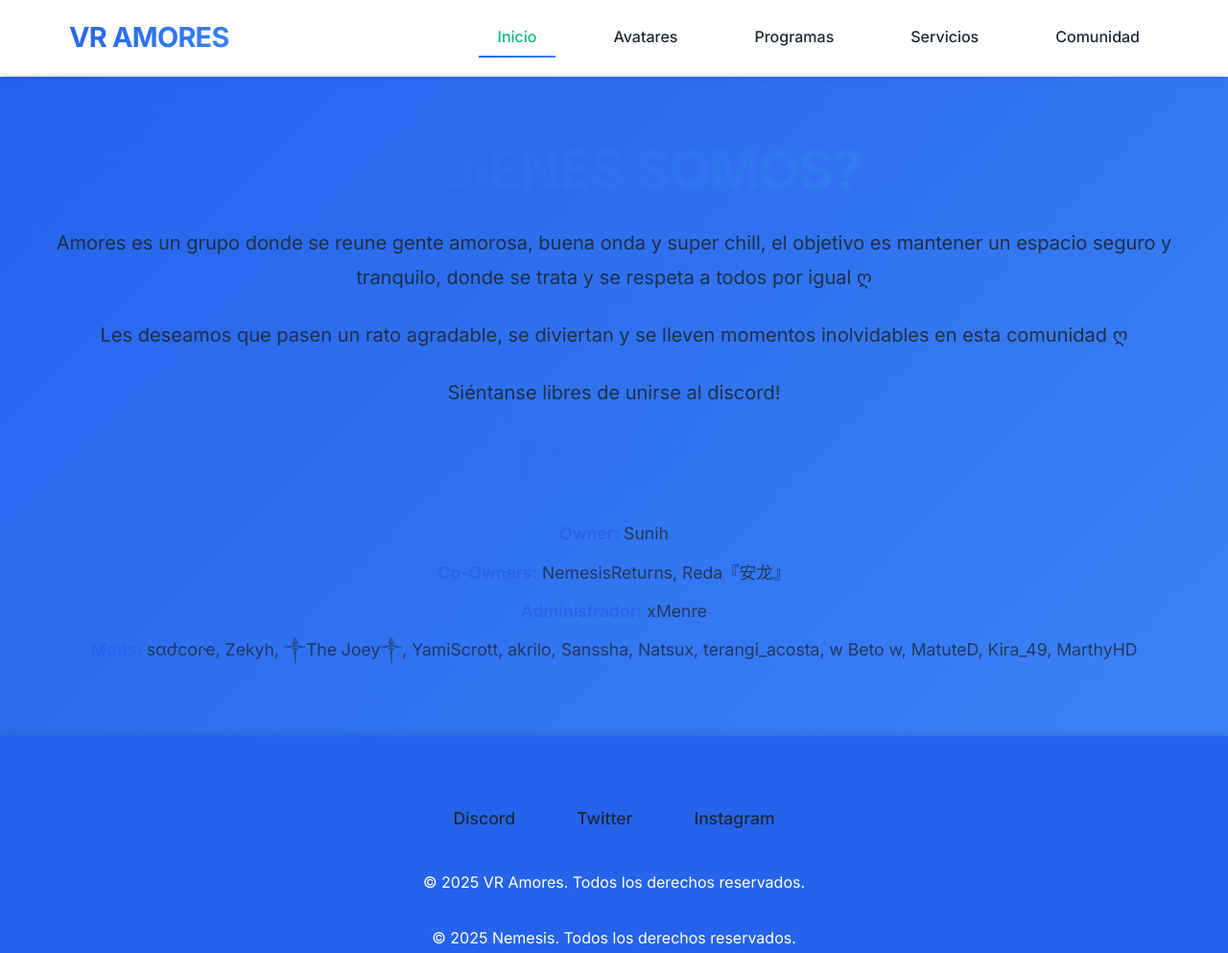
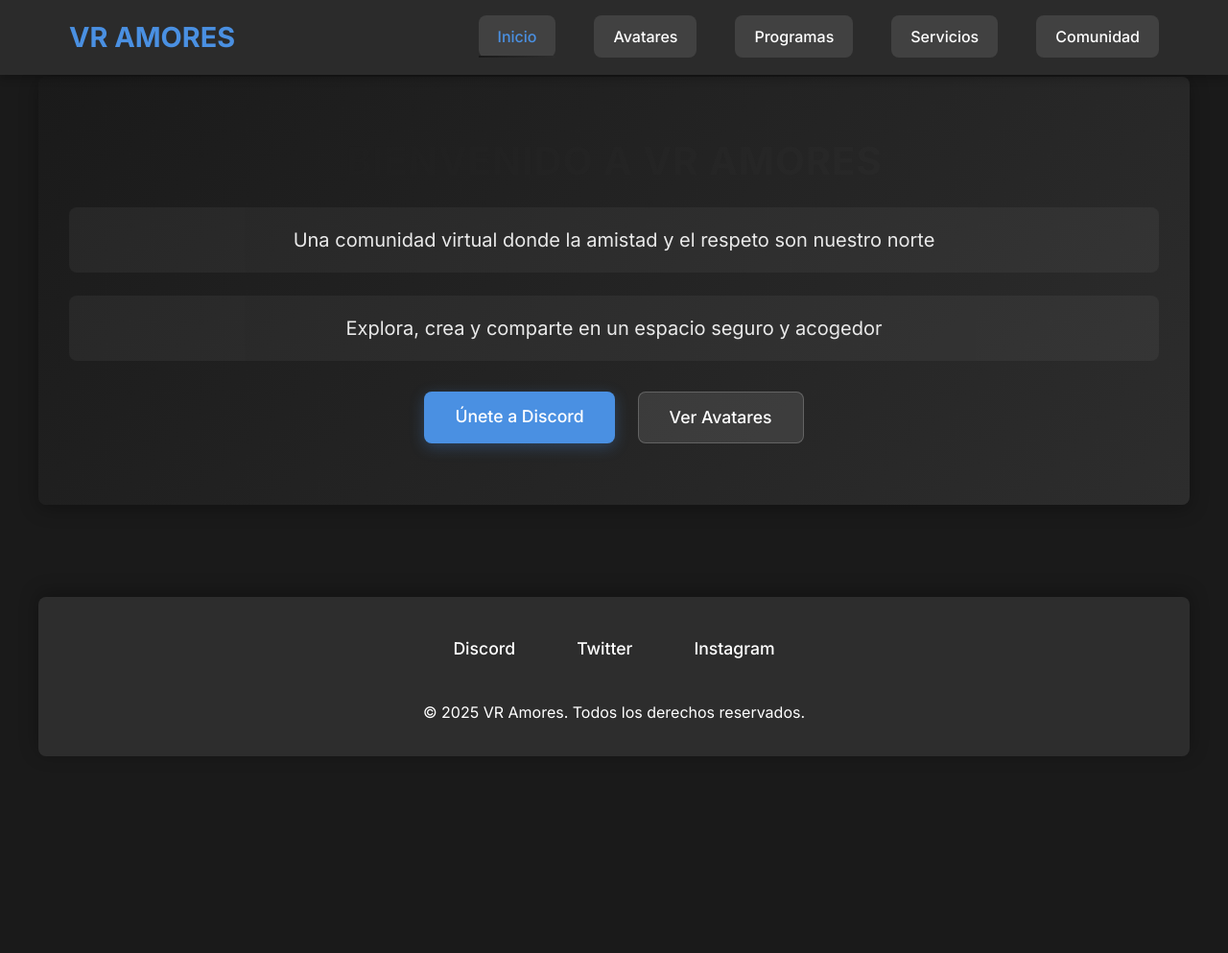
Before and after one commit to NemesisReturns95/NemesisProductos, a website: page index.html in a window 1280 px wide. Shown: the whole page at 96% size. After the commit the page ends 820 px from the top, so only its background shows below. Drawn offline with Linux system fonts and the light colour scheme.

Commit message:
Actualizando diseño para que se parezca más a VR Models Store con tema oscuro y botones CTA

```diff
--- a/index.html
+++ b/index.html
@@ -26,20 +26,14 @@
     <main>
         <section class="hero">
             <div class="hero-content">
-                <h1 class="gradient-text">¿Quiénes somos?</h1>
+                <h1 class="gradient-text">Bienvenido a VR Amores</h1>
                 <div class="description">
-                    <p class="highlight">Amores es un grupo donde se reune gente amorosa, buena onda y super chill, el objetivo es mantener un espacio seguro y tranquilo, donde se trata y se respeta a todos por igual ღ</p>
-                    <p class="highlight">Les deseamos que pasen un rato agradable, se diviertan y se lleven momentos inolvidables en esta comunidad ღ</p>
-                    <p class="highlight">Siéntanse libres de unirse al discord!</p>
+                    <p class="highlight">Una comunidad virtual donde la amistad y el respeto son nuestro norte</p>
+                    <p class="highlight">Explora, crea y comparte en un espacio seguro y acogedor</p>
                 </div>
-                <div class="team">
-                    <h2 class="gradient-text">Equipo</h2>
-                    <ul class="team-list">
-                        <li><strong>Owner:</strong> Sunih</li>
-                        <li><strong>Co-Owners:</strong> NemesisReturns, Reda『安龙』</li>
-                        <li><strong>Administrador:</strong> xMenre</li>
-                        <li><strong>Mods:</strong> sαժcօɾҽ, Zekyh, ༒The Joey༒, YamiScrott, akrilo, Sanssha, Natsux, terangi_acosta, w Beto w, MatuteD, Kira_49, MarthyHD</li>
-                    </ul>
+                <div class="cta-buttons">
+                    <a href="#" class="btn-primary">Únete a Discord</a>
+                    <a href="#" class="btn-secondary">Ver Avatares</a>
                 </div>
             </div>
         </section>
@@ -54,7 +48,6 @@
             </div>
             <p>&copy; 2025 VR Amores. Todos los derechos reservados.</p>
         </div>
-        <p>&copy; 2025 Nemesis. Todos los derechos reservados.</p>
     </footer>
 
     <script src="script.js"></script>
--- a/styles.css
+++ b/styles.css
@@ -1,10 +1,10 @@
 :root {
-    --primary-color: #2563eb;
-    --secondary-color: #3b82f6;
-    --accent-color: #10b981;
-    --text-color: #1f2937;
-    --light-bg: #f3f4f6;
-    --gradient-primary: linear-gradient(135deg, var(--primary-color), var(--secondary-color));
+    --primary-color: #1a1a1a;
+    --secondary-color: #2d2d2d;
+    --accent-color: #4a90e2;
+    --text-color: #ffffff;
+    --light-bg: #2d2d2d;
+    --gradient-primary: linear-gradient(135deg, #1a1a1a, #2d2d2d);
 }
 
 * {
@@ -17,13 +17,14 @@ body {
     font-family: 'Inter', -apple-system, BlinkMacSystemFont, 'Segoe UI', Roboto, Oxygen, Ubuntu, Cantarell, sans-serif;
     line-height: 1.6;
     color: var(--text-color);
+    background-color: var(--primary-color);
 }
 
 header {
-    background: rgba(255, 255, 255, 0.95);
-    backdrop-filter: blur(20px);
+    background: rgba(45, 45, 45, 0.95);
+    backdrop-filter: blur(10px);
     padding: 1rem 2rem;
-    box-shadow: 0 4px 6px -1px rgba(0, 0, 0, 0.1), 0 2px 4px -1px rgba(0, 0, 0, 0.06);
+    box-shadow: 0 2px 10px rgba(0, 0, 0, 0.3);
     position: fixed;
     width: 100%;
     top: 0;
@@ -43,10 +44,7 @@ nav {
 .logo {
     font-size: 1.8rem;
     font-weight: 700;
-    letter-spacing: -0.025em;
-    background: var(--gradient-primary);
-    -webkit-background-clip: text;
-    -webkit-text-fill-color: transparent;
+    color: var(--accent-color);
     text-transform: uppercase;
     transition: all 0.3s ease;
 }
@@ -70,6 +68,7 @@ nav {
     font-weight: 500;
     position: relative;
     overflow: hidden;
+    background: rgba(255, 255, 255, 0.1);
 }
 
 .nav-links li a::after {
@@ -103,18 +102,61 @@ main {
     padding: 4rem 2rem;
     background: var(--gradient-primary);
     color: white;
+    max-width: 1200px;
+    margin: 0 auto;
+    border-radius: 8px;
+    box-shadow: 0 4px 20px rgba(0, 0, 0, 0.3);
 }
 
 .hero h1,
 .gradient-text {
-    font-size: 3.5rem;
+    font-size: 2.5rem;
     margin-bottom: 1.5rem;
     background: var(--gradient-primary);
     -webkit-background-clip: text;
     -webkit-text-fill-color: transparent;
     text-transform: uppercase;
-    letter-spacing: -0.025em;
+    letter-spacing: 0.025em;
     line-height: 1.2;
+}
+
+.cta-buttons {
+    margin-top: 2rem;
+    display: flex;
+    justify-content: center;
+    gap: 1.5rem;
+}
+
+.btn-primary,
+.btn-secondary {
+    padding: 0.75rem 2rem;
+    border-radius: 8px;
+    font-weight: 500;
+    text-decoration: none;
+    transition: all 0.3s ease;
+    font-size: 1.1rem;
+}
+
+.btn-primary {
+    background: var(--accent-color);
+    color: white;
+    box-shadow: 0 4px 15px rgba(74, 144, 226, 0.3);
+}
+
+.btn-primary:hover {
+    transform: translateY(-2px);
+    box-shadow: 0 6px 20px rgba(74, 144, 226, 0.4);
+}
+
+.btn-secondary {
+    background: rgba(255, 255, 255, 0.1);
+    color: white;
+    border: 1px solid rgba(255, 255, 255, 0.2);
+}
+
+.btn-secondary:hover {
+    background: rgba(255, 255, 255, 0.2);
+    transform: translateY(-2px);
 }
 
 .highlight {
@@ -124,6 +166,9 @@ main {
     color: var(--text-color);
     opacity: 0.9;
     transition: opacity 0.3s ease;
+    background: rgba(255, 255, 255, 0.05);
+    padding: 1rem;
+    border-radius: 8px;
 }
 
 .highlight:hover {
@@ -153,6 +198,9 @@ main {
     margin: 0 auto;
     padding: 2rem;
     text-align: center;
+    background: var(--secondary-color);
+    border-radius: 8px;
+    box-shadow: 0 -4px 20px rgba(0, 0, 0, 0.3);
 }
 
 .social-links {
@@ -179,9 +227,9 @@ main {
 }
 
 footer {
-    background: rgba(255, 255, 255, 0.95);
-    backdrop-filter: blur(20px);
-    box-shadow: 0 -4px 6px -1px rgba(0, 0, 0, 0.1);
+    background: var(--primary-color);
+    padding: 4rem 2rem;
+    margin-top: 4rem;
 }
 
 .services {
```
